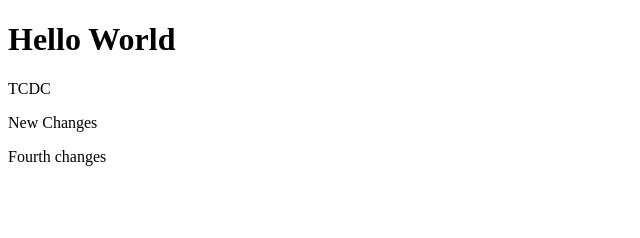
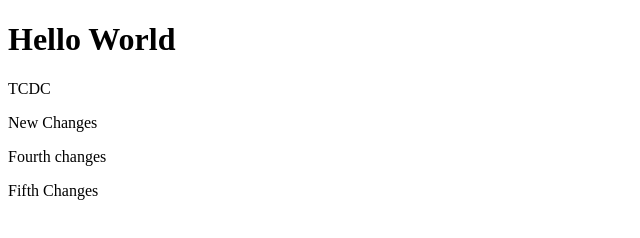
Before and after one commit to senthilVyTCDC/GitHubDemo, a plain HTML site: page index.html in a window 1280 px wide. Shown: the whole page, without its empty margins (0-640 px from the left). Drawn offline with Linux system fonts and the light colour scheme.

Commit message:
Branch changes made 5

```diff
--- a/index.html
+++ b/index.html
@@ -10,5 +10,6 @@
     <p>TCDC</p>
     <p>New Changes</p>
     <p>Fourth changes</p>
+    <p>Fifth Changes</p>
 </body>
 </html>
```
